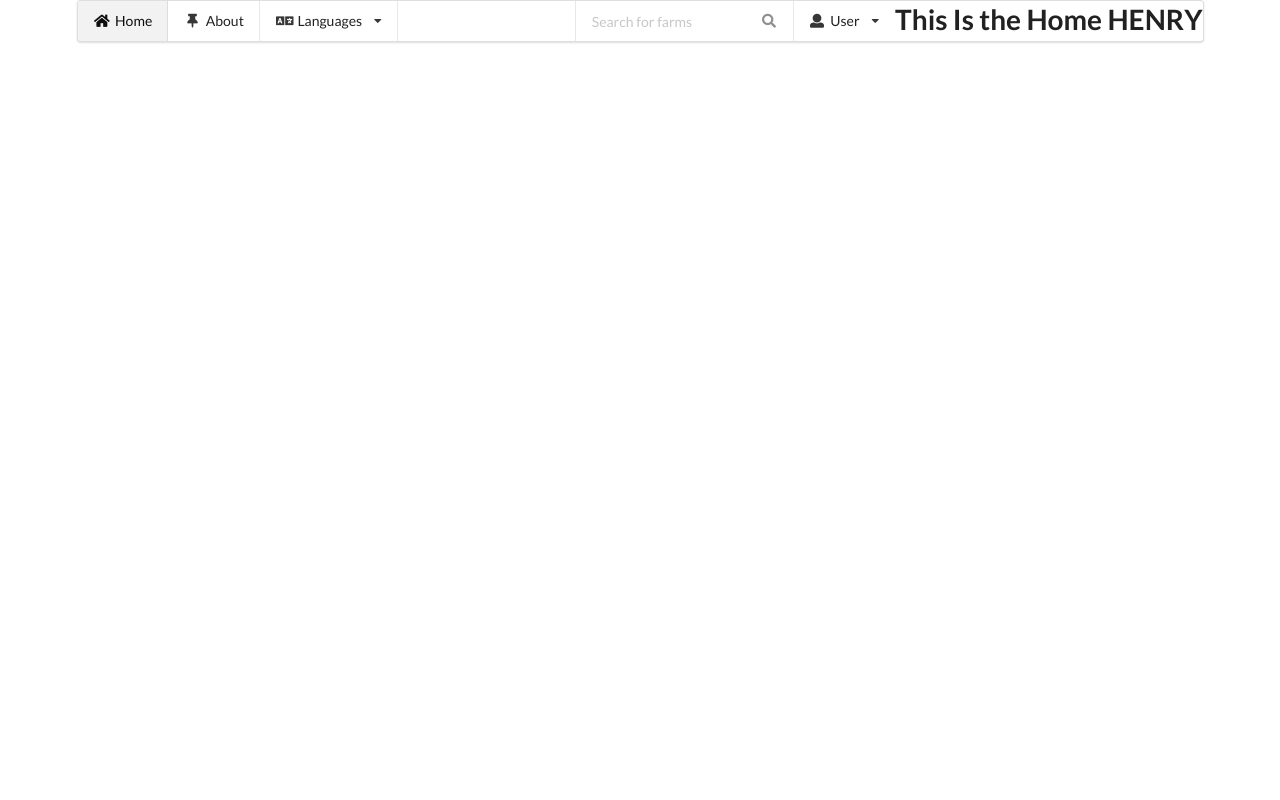
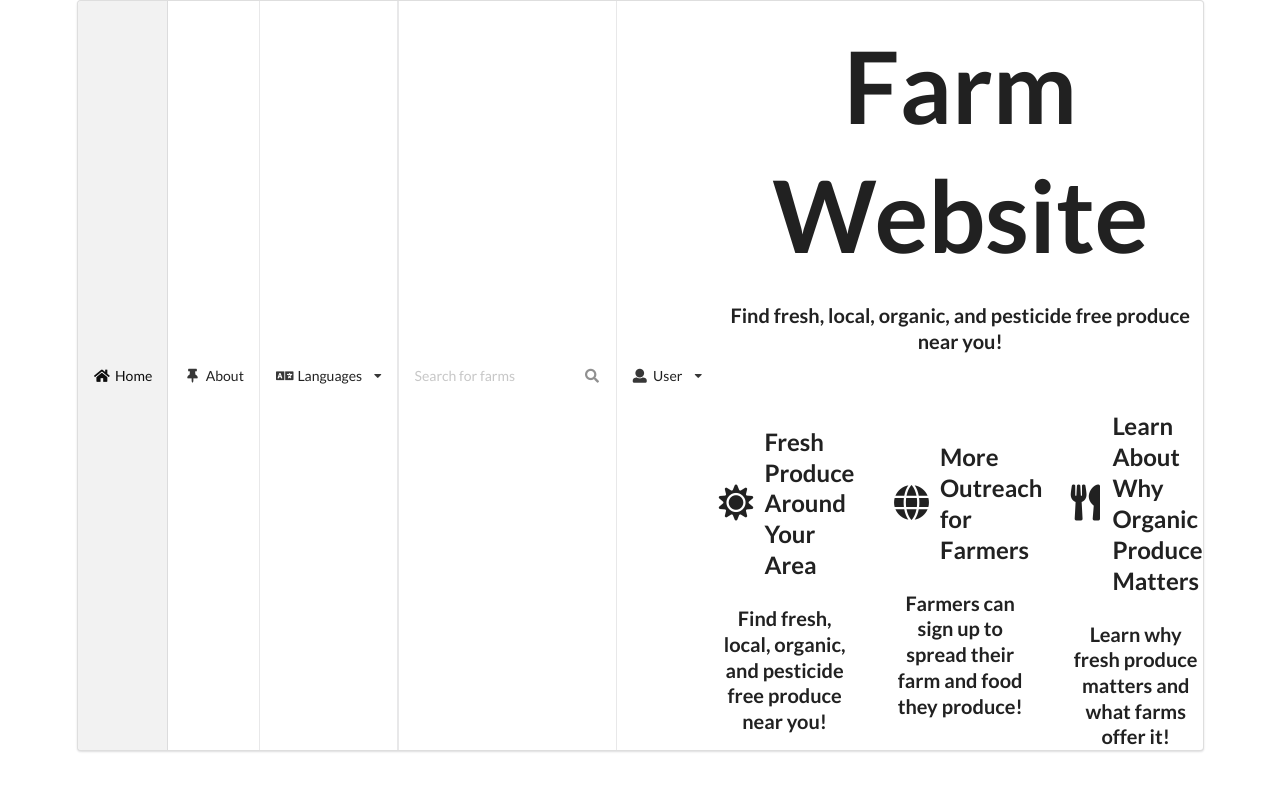
Before and after one commit to mnhegde/StarHacks2020, a Flask app: page / in a window 1280 px wide. Run offline with Flask 2, Linux system fonts and the light colour scheme.

Commit message:
home page

```diff
--- a/Templates/home.html
+++ b/Templates/home.html
@@ -1,6 +1,58 @@
 {% extends "layout.html"%}
 {%block content%}
 
-<h1>This Is the Home HENRY</h1>
+<div id="title">
+    <br/>
+    <div class="sizer">
+        <div style="font-size: 100px; margin: auto; text-align: center;" class="ui huge header">Farm Website</div>
+        <div class="ui small header" style="text-align: center; font-size: 20px;">
+                Find fresh, local, organic, and pesticide free produce near you!
+        </div>
+    </div>
+    <br/>
+    <br/>
+    <br/>
+    <div class="ui three column middle aligned relaxed fitted stackable grid">
+        <div class="column">
+            <h2 class="ui header">
+                <i class="sun icon"></i>
+                <div class="content">
+                  Fresh Produce Around Your Area
+                </div>
+              </h2>
+              <div class="ui small header" style="text-align: center; font-size: 20px;">
+                Find fresh, local, organic, and pesticide free produce near you!
+        </div>
+        </div>
+
+        <div class="column">
+            <h2 class="ui header">
+                <i class="world icon"></i>
+                <div class="content">
+                  More Outreach for Farmers
+
+                </div>
+
+              </h2>
+              <div class="ui small header" style="text-align: center; font-size: 20px;">
+                Farmers can sign up to spread their farm and food they produce!
+        </div>
+        </div>
+        <div class="column">
+            <h2 class="ui header">
+                <i class="food icon"></i>
+                <div class="content">
+                  Learn About Why Organic Produce Matters
+
+                </div>
+
+            </h2>
+            <div class="ui small header" style="text-align: center; font-size: 20px;">
+                Learn why fresh produce matters and what farms offer it!
+        </div>
+        </div>
+
+    </div>
+</div>
 
 {% endblock content%}
```
